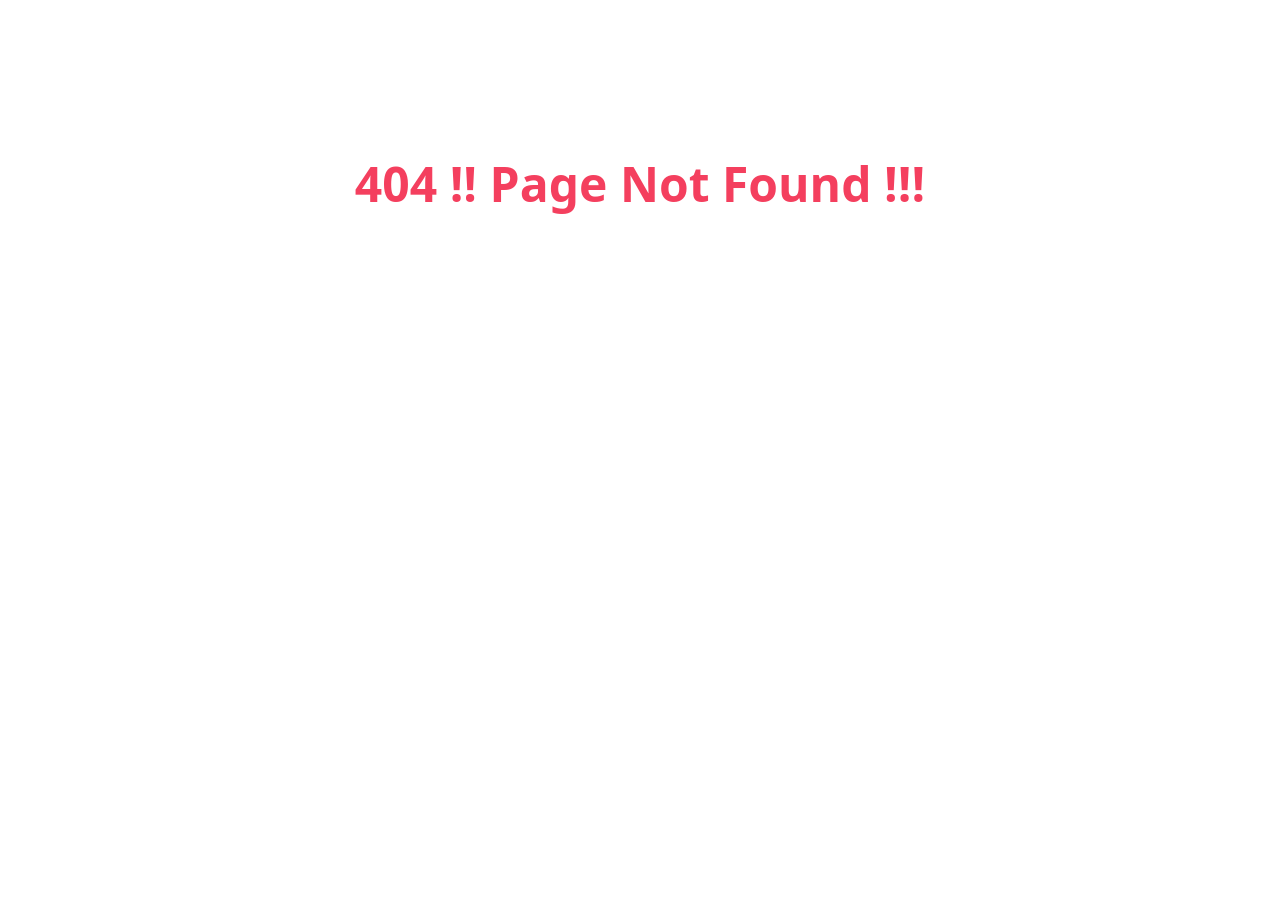
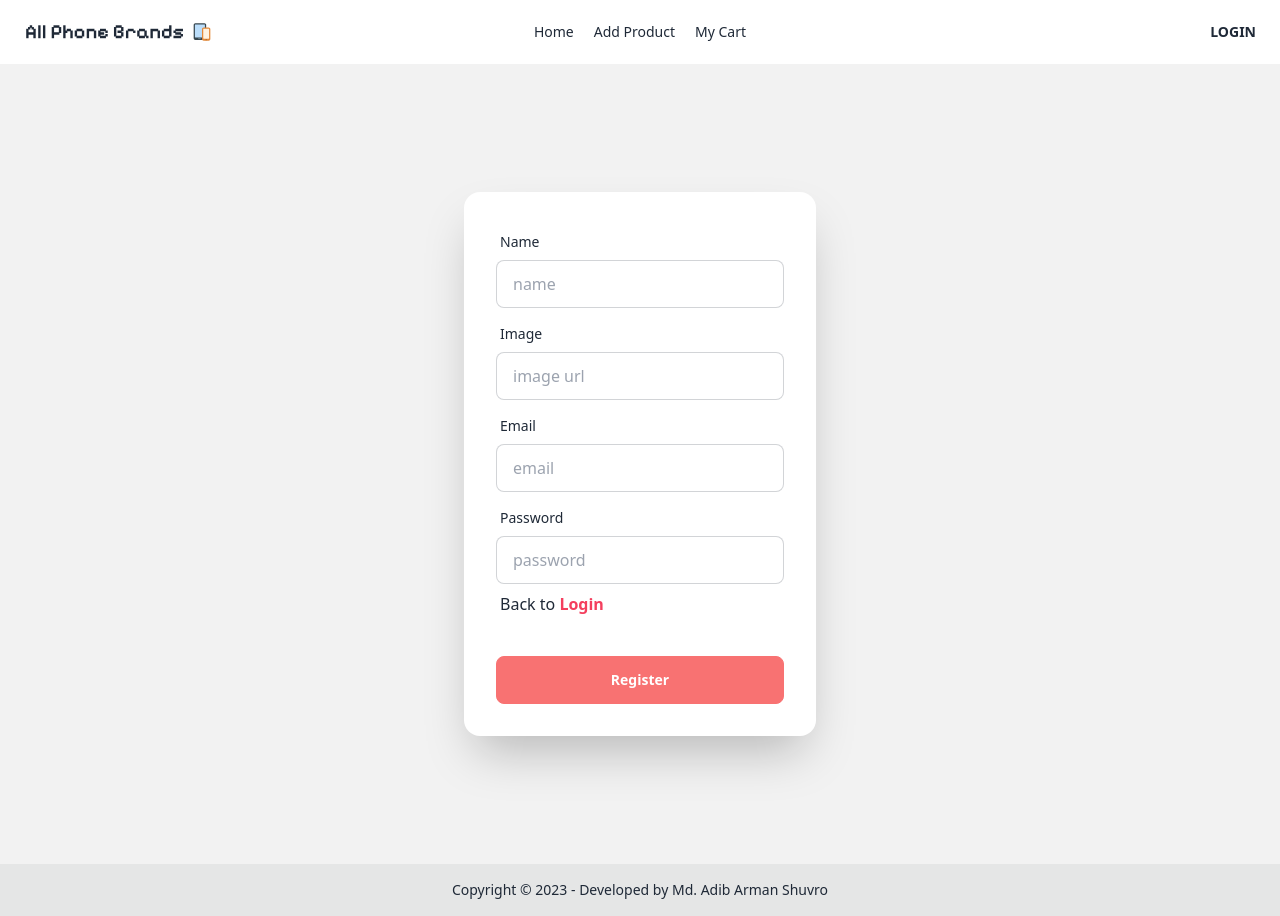
Before and after one commit to Shuvro0421/all-phones-brand-client-side, a React (Vite) app: page /register in a window 1280 px wide. Before the commit this address had no page. Before the commit the page ends 800 px from the top, so only its background shows below. Built offline with nearby package versions, Linux system fonts and the light colour scheme; no server answers.

Commit message:
made authentication

```diff
--- a/package.json
+++ b/package.json
@@ -10,6 +10,7 @@
     "preview": "vite preview"
   },
   "dependencies": {
+    "firebase": "^10.5.0",
     "localforage": "^1.10.0",
     "match-sorter": "^6.3.1",
     "react": "^18.2.0",
--- /dev/null
+++ b/src/components/AuthProvider.jsx
@@ -0,0 +1,47 @@
+import { createUserWithEmailAndPassword, onAuthStateChanged, signInWithEmailAndPassword, updateProfile } from "firebase/auth";
+import { createContext, useEffect, useState } from "react";
+import auth from "../firebase.config";
+
+export const AuthContext = createContext(null)
+
+const AuthProvider = ({ children }) => {
+
+    const [user, setUser] = useState(null)
+
+    const updateProfileInfo = (displayName = null, photoURL = null) => {
+        return updateProfile(auth.currentUser, {
+            displayName: displayName,
+            photoURL: photoURL
+        });
+    }
+
+    const createUser = (email, password) => {
+        return createUserWithEmailAndPassword(auth, email, password)
+    }
+
+    const signInUser = (email, password) => {
+        return signInWithEmailAndPassword(auth, email, password)
+    }
+
+
+    useEffect(() => {
+        const unSubscribe = onAuthStateChanged(auth, currentUser => {
+            setUser(currentUser)
+
+        })
+        return () => {
+            unSubscribe()
+        }
+    }, [])
+
+    const authInfo = { createUser, signInUser, updateProfileInfo  , user }
+
+    return (
+
+        <AuthContext.Provider value={authInfo}>
+            {children}
+        </AuthContext.Provider>
+    );
+};
+
+export default AuthProvider;
--- a/src/components/Header.jsx
+++ b/src/components/Header.jsx
@@ -1,10 +1,12 @@
 
 
+import { useContext } from 'react';
 import { FcSmartphoneTablet } from 'react-icons/fc';
 import { Link } from 'react-router-dom';
+import { AuthContext } from './AuthProvider';
 
 const Header = () => {
-
+    const { user } = useContext(AuthContext)
     const links = <>
         <Link to={'/'}><li>Home</li></Link>
         <Link to={'/addProduct'}><li>Add Product</li></Link>
@@ -30,7 +32,17 @@ const Header = () => {
                 </ul>
             </div>
             <div className="navbar-end">
-                <a className="btn hover:text-rose-500 md:text-sm text-xs bg-transparent border-none">Login</a>
+                {
+                    user ?
+                        <div className='flex items-center justify-center gap-2'>
+                            <h1>{user.displayName}</h1>
+                            <img className='w-10 rounded-full' src={user.photoURL} alt="" />
+                            <Link className="btn hover:text-rose-500 md:text-sm text-xs bg-transparent border-none" to={'/login'}>Logout</Link>
+                        </div>
+                        :
+                        <Link className="btn hover:text-rose-500 md:text-sm text-xs bg-transparent border-none" to={'/login'}>Login</Link>
+                }
+
             </div>
         </div>
     );
--- /dev/null
+++ b/src/components/Login.jsx
@@ -0,0 +1,60 @@
+
+import { useContext } from "react";
+import { Link } from "react-router-dom";
+import { AuthContext } from "./AuthProvider";
+
+
+
+const Login = () => {
+    const {signInUser } = useContext(AuthContext)
+
+    const handleLogin = e =>{
+        e.preventDefault()
+        const form = e.target
+        const email = form.email.value
+        const password = form.password.value
+        const user = {email , password}
+        console.log(user)
+
+        signInUser(email , password)
+        .then(res => {
+            console.log('user signed in' , res.user)
+            form.reset()
+        })
+        .catch(error =>{
+            console.log(error)
+        })
+    }
+
+    return (
+        <div className="hero min-h-screen bg-base-200">
+            <div className="hero-content md:w-96 flex-col lg:flex-row-reverse">
+                <div className="card flex-shrink-0 w-full max-w-sm shadow-2xl bg-base-100">
+                    <form onSubmit={handleLogin} className="card-body">
+                        <div className="form-control">
+                            <label className="label">
+                                <span className="label-text">Email</span>
+                            </label>
+                            <input name="email" type="email" placeholder="email" className="input input-bordered" required />
+                        </div>
+                        <div className="form-control">
+                            <label className="label">
+                                <span className="label-text">Password</span>
+                            </label>
+                            <input name="password" type="password" placeholder="password" className="input input-bordered" required />
+                            <label className="label">
+                                <p>New to Login ? <Link to={'/register'} className="text-rose-500 font-semibold">Register</Link></p>
+                            </label>
+                        </div>
+                        <div className="form-control mt-6">
+
+                            <input className="btn btn-error normal-case text-white" type="submit" value="Login" />
+                        </div>
+                    </form>
+                </div>
+            </div>
+        </div>
+    );
+};
+
+export default Login;
--- a/src/components/MyCart.jsx
+++ b/src/components/MyCart.jsx
@@ -1,9 +1,11 @@
+
 
 
 const MyCart = () => {
+
     return (
         <div>
-            <h1>hello</h1>
+
         </div>
     );
 };
--- a/src/components/ProductDetails.jsx
+++ b/src/components/ProductDetails.jsx
@@ -6,6 +6,10 @@ import { useParams } from "react-router-dom";
 const ProductDetails = () => {
     const { id } = useParams()
     const [inTheProduct, setInTheProduct] = useState([])
+
+    const handleAddtoCart = () =>{
+
+    }
 
     useEffect(() => {
         fetch(`http://localhost:5000/products/singleProduct/${id}`)
@@ -20,7 +24,7 @@ const ProductDetails = () => {
                 <h2 className="card-title">{inTheProduct.name}</h2>
                 <p>{inTheProduct.description}</p>
                 <div className="card-actions justify-end">
-                    <button className="btn btn-ghost hover:text-rose-500">Add to cart</button>
+                   <button onClick={handleAddtoCart} className="btn btn-ghost hover:text-rose-500">Add to cart</button>
                 </div>
             </div>
         </div>
--- /dev/null
+++ b/src/components/Register.jsx
@@ -0,0 +1,81 @@
+import { useContext } from "react";
+import { Link } from "react-router-dom";
+import { AuthContext } from "./AuthProvider";
+
+
+const Register = () => {
+
+    const { createUser, updateProfileInfo } = useContext(AuthContext)
+
+    const handleRegister = e => {
+        e.preventDefault()
+        const form = e.target
+        const name = form.name.value
+        const image = form.image.value
+        const email = form.email.value
+        const password = form.password.value
+        const user = { name, image, email, password }
+        console.log(user)
+
+        createUser(email, password)
+            .then(result => {
+                console.log('registered successfully', result.user)
+                updateProfileInfo(name, image)
+                    .then(() => {
+                        console.log("User profile updated successfully");
+                    })
+                    .catch(error => {
+                        console.error("Error updating user profile: ", error);
+                    });
+                form.reset()
+            })
+            .catch(error => {
+                console.log(error)
+            })
+    }
+
+
+    return (
+        <div className="hero min-h-screen bg-base-200">
+            <div className="hero-content md:w-96 flex-col lg:flex-row-reverse">
+                <div className="card flex-shrink-0 w-full max-w-sm shadow-2xl bg-base-100">
+                    <form onSubmit={handleRegister} className="card-body">
+                        <div className="form-control">
+                            <label className="label">
+                                <span className="label-text">Name</span>
+                            </label>
+                            <input name="name" type="text" placeholder="name" className="input input-bordered" required />
+                        </div>
+                        <div className="form-control">
+                            <label className="label">
+                                <span className="label-text">Image</span>
+                            </label>
+                            <input name="image" type="text" placeholder="image url" className="input input-bordered" />
+                        </div>
+                        <div className="form-control">
+                            <label className="label">
+                                <span className="label-text">Email</span>
+                            </label>
+                            <input name="email" type="email" placeholder="email" className="input input-bordered" required />
+                        </div>
+                        <div className="form-control">
+                            <label className="label">
+                                <span className="label-text">Password</span>
+                            </label>
+                            <input name="password" type="password" placeholder="password" className="input input-bordered" required />
+                            <label className="label">
+                                <p>Back to <Link to={'/login'} className="text-rose-500 font-semibold">Login</Link></p>
+                            </label>
+                        </div>
+                        <div className="form-control mt-6">
+
+                            <input className="btn btn-error normal-case text-white" type="submit" value="Register" />
+                        </div>
+                    </form>
+                </div>
+            </div>
+        </div>
+    );
+};
+
+export default Register;
--- a/src/components/SelectedProduct.jsx
+++ b/src/components/SelectedProduct.jsx
@@ -7,7 +7,7 @@ const SelectedProduct = ({ selectedProduct }) => {
 
     return (
         <div className="card bg-base-100 hover:shadow-2xl hover:scale-105 ease-out duration-100">
-            <figure><img src={image} alt={name} /></figure>
+            <figure><img className="w-52" src={image} alt={name} /></figure>
             <div className="card-body">
                 <h2 className="card-title">{name}</h2>
                 <strong>{type}</strong>
--- /dev/null
+++ b/src/firebase.config.js
@@ -0,0 +1,21 @@
+// Import the functions you need from the SDKs you need
+import { initializeApp } from "firebase/app";
+import { getAuth } from "firebase/auth";
+// TODO: Add SDKs for Firebase products that you want to use
+// https://firebase.google.com/docs/web/setup#available-libraries
+
+// Your web app's Firebase configuration
+const firebaseConfig = {
+  apiKey: "AIzaSyAjQxmGaPCDjfKKU56jCUwmmIKcIACr0e8",
+  authDomain: "all-phones-brand-auth.firebaseapp.com",
+  projectId: "all-phones-brand-auth",
+  storageBucket: "all-phones-brand-auth.appspot.com",
+  messagingSenderId: "250968911522",
+  appId: "1:250968911522:web:d6aa7f10b24014f9ec71fb"
+};
+
+// Initialize Firebase
+const app = initializeApp(firebaseConfig);
+const auth = getAuth(app)
+
+export default auth
--- a/src/main.jsx
+++ b/src/main.jsx
@@ -13,38 +13,50 @@ import MyCart from './components/MyCart';
 import AllProducts from './components/AllProducts';
 import ProductDetails from './components/ProductDetails';
 import UpdateProducts from './components/UpdateProducts';
+import AuthProvider from './components/AuthProvider';
+import Login from './components/Login';
+import Register from './components/Register';
+
 
 
 const router = createBrowserRouter([
   {
     path: "/",
     element: <Routes></Routes>,
-    errorElement : <ErrorPage></ErrorPage>,
-    children : [
+    errorElement: <ErrorPage></ErrorPage>,
+    children: [
       {
-        path : "/",
-        element : <Home></Home>
+        path: "/",
+        element: <Home></Home>
       },
       {
-        path : "/addProduct",
-        element : <AddProduct></AddProduct>
+        path: "/addProduct",
+        element: <AddProduct></AddProduct>
       },
       {
-        path : "/myCart",
-        element : <MyCart></MyCart>
+        path: "/myCart/:id",
+        element: <MyCart></MyCart>
       },
       {
-        path : "/allProducts/:brandName",
-        element : <AllProducts></AllProducts>
+        path: "/allProducts/:brandName",
+        element: <AllProducts></AllProducts>
       },
       {
-        path : "/productDetails/:id",
-        element : <ProductDetails></ProductDetails>
+        path: "/productDetails/:id",
+        element: <ProductDetails></ProductDetails>
       },
       {
-        path : "/updateProducts/:id",
-        loader : ({params}) => fetch(`http://localhost:5000/products/singleProduct/${params.id}`),
-        element : <UpdateProducts></UpdateProducts>
+        path: "/updateProducts/:id",
+        loader: ({ params }) => fetch(`http://localhost:5000/products/singleProduct/${params.id}`),
+        element: <UpdateProducts></UpdateProducts>
+      },
+      {
+        path : "/login",
+        element : <Login></Login>
+      },
+      {
+        path : "/register",
+        element : <Register></Register>
       }
     ]
   },
@@ -52,6 +64,8 @@ const router = createBrowserRouter([
 
 ReactDOM.createRoot(document.getElementById('root')).render(
   <React.StrictMode>
-    <RouterProvider router={router} />
+    <AuthProvider>
+      <RouterProvider router={router} />
+    </AuthProvider>
   </React.StrictMode>,
 )
```
Also changed, not shown: src/components/PrivateRoute.jsx (added), 1 other file (tests, documents, lock files or other folders).
